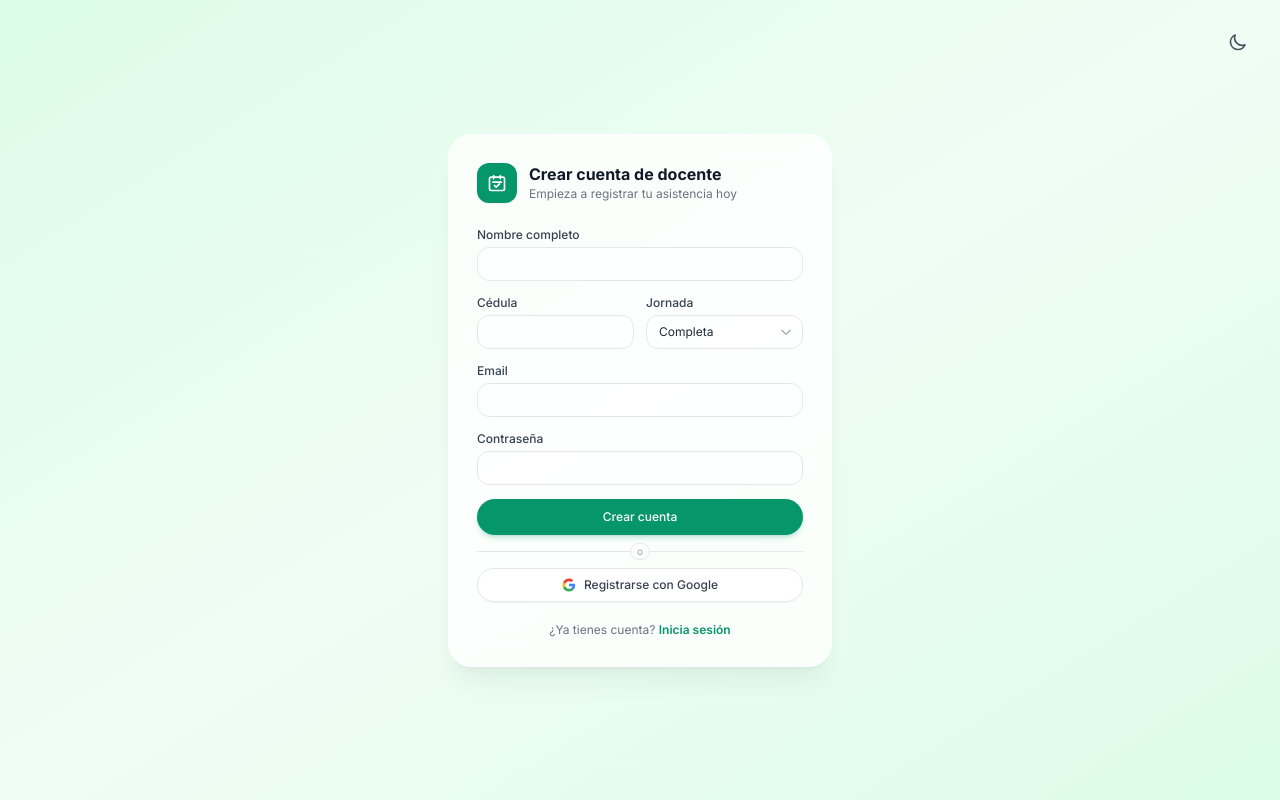
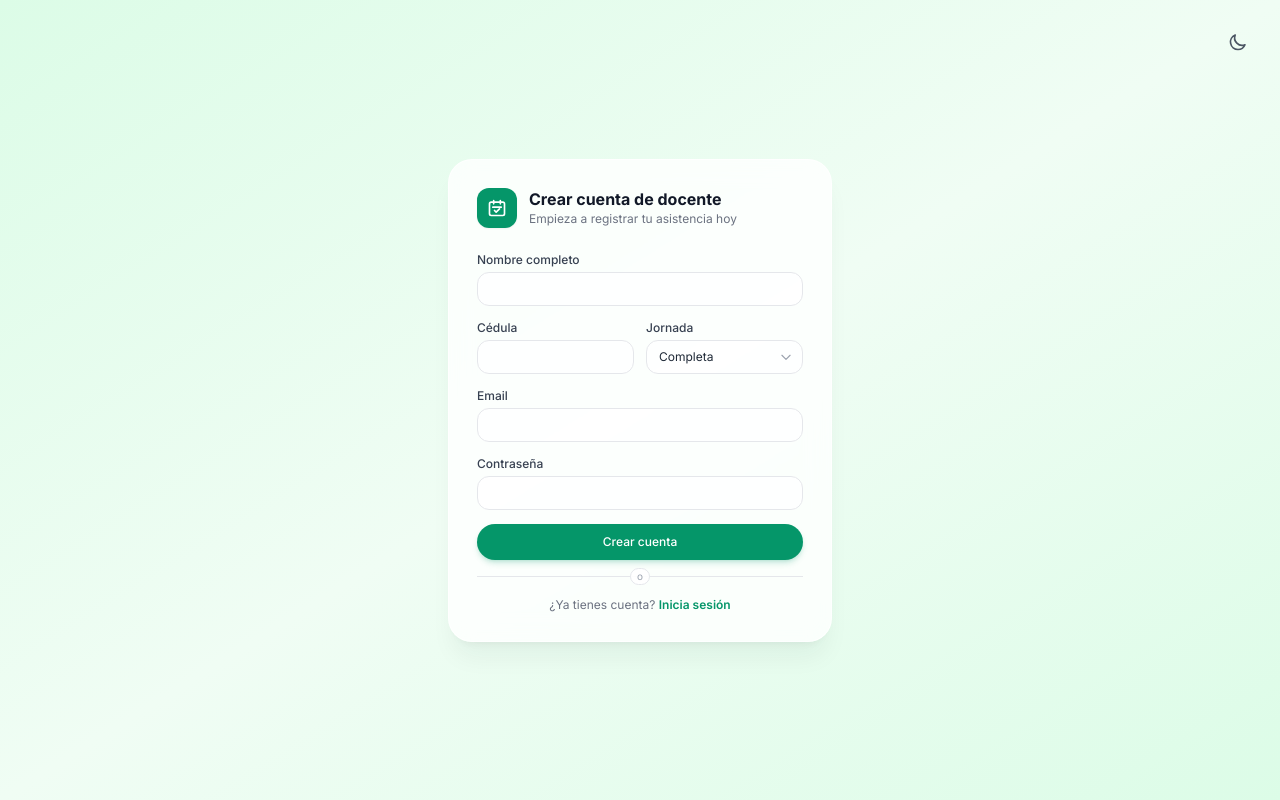
Before and after one commit to sadamoma2010-byte/Asistencias_Docentes2, a Flask app: page /registro in a window 1280 px wide. Run offline with Flask 3, Linux system fonts and the light colour scheme; some libraries are stand-ins or nearby versions.

Commit message:
Update registro.html

```diff
--- a/Templates/registro.html
+++ b/Templates/registro.html
@@ -132,20 +132,6 @@
       <span class="absolute bg-white/90 px-1.5 text-[10px] text-gray-400 rounded-full border border-gray-200">o</span>
     </div>
 
-    <!-- Registrarse con Google -->
-    <button
-      type="button"
-      class="w-full bg-white/80 hover:bg-white text-gray-700 font-medium py-2 px-4 rounded-full border border-gray-200 text-xs flex items-center justify-center gap-2 shadow-sm transition"
-    >
-      <svg class="w-3.5 h-3.5" viewBox="0 0 24 24">
-        <path fill="#4285F4" d="M22.56 12.25c0-.78-.07-1.53-.2-2.25H12v4.26h5.92c-.26 1.37-1.04 2.53-2.21 3.31v2.77h3.57c2.08-1.92 3.28-4.74 3.28-8.09z"/>
-        <path fill="#34A853" d="M12 23c2.97 0 5.46-.98 7.28-2.66l-3.57-2.77c-.98.66-2.23 1.06-3.71 1.06-2.86 0-5.29-1.93-6.16-4.53H2.18v2.84C3.99 20.53 7.7 23 12 23z"/>
-        <path fill="#FBBC05" d="M5.84 14.09c-.22-.66-.35-1.36-.35-2.09s.13-1.43.35-2.09V7.06H2.18C1.43 8.55 1 10.22 1 12s.43 3.45 1.18 4.94l2.85-2.22.81-.63z"/>
-        <path fill="#EA4335" d="M12 5.38c1.62 0 3.06.56 4.21 1.64l3.15-3.15C17.45 2.09 14.97 1 12 1 7.7 1 3.99 3.47 2.18 7.06l3.66 2.84c.87-2.6 3.3-4.52 6.16-4.52z"/>
-      </svg>
-      <span>Registrarse con Google</span>
-    </button>
-
     <!-- Footer link -->
     <p class="text-center text-xs text-gray-500 mt-5">
       ¿Ya tienes cuenta? <a href="Templates/iniciar.html" class="text-emerald-600 font-semibold hover:underline">Inicia sesión</a>
```
